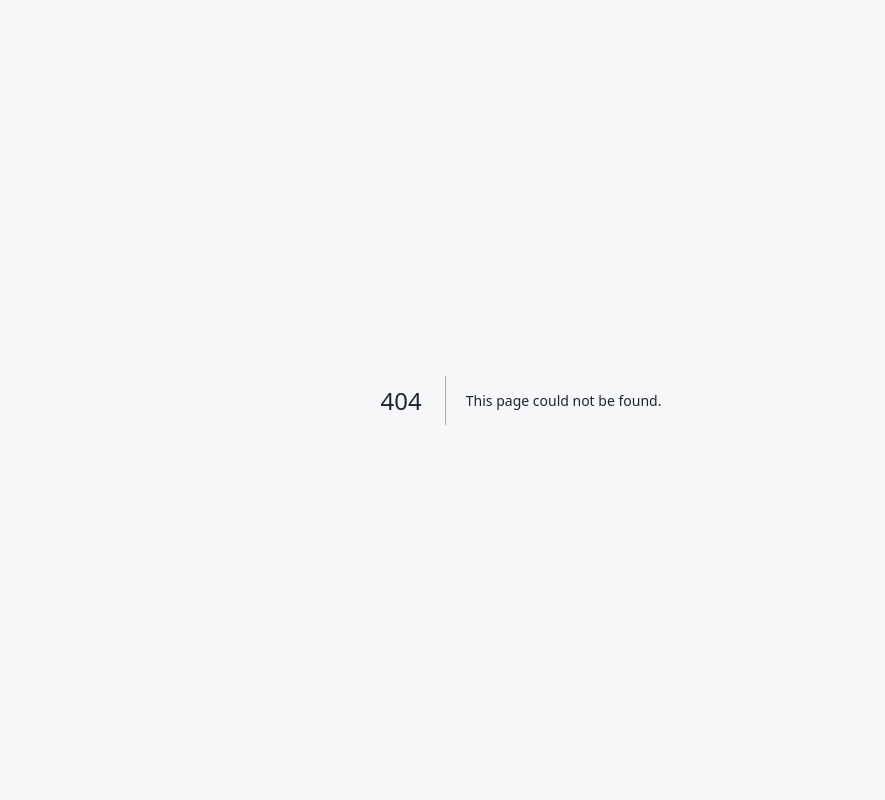
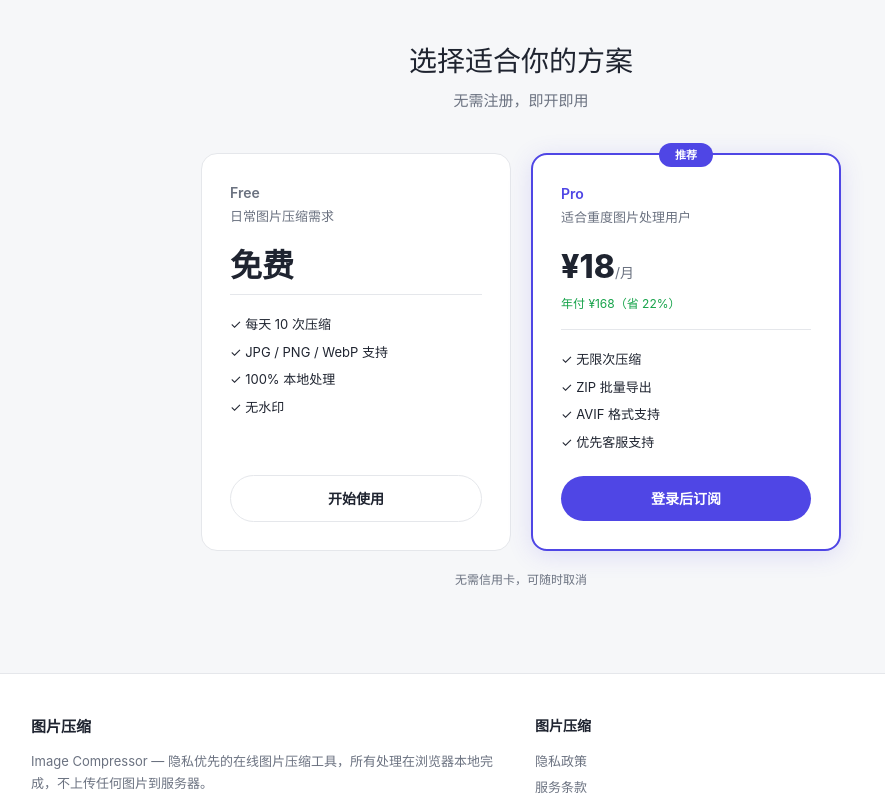
Before and after one commit to 863683348/image-compressor-saas, a Next.js app: page /pricing in a window 1280 px wide. Before the commit this address had no page. Shown: the top 800 px of the page, without its empty margins (119-1004 px from the left). Built offline with nearby package versions, Linux system fonts and the light colour scheme; no server answers.

Commit message:
Add src/app/pricing/page.tsx

```diff
--- /dev/null
+++ b/src/app/pricing/page.tsx
@@ -0,0 +1,115 @@
+"use client";
+
+import { useLang } from "@/components/lang-context";
+import { dict } from "@/lib/i18n";
+import { useSession, signIn } from "next-auth/react";
+
+const s = (lang: string, key: string): string => {
+  const d = dict[lang as "zh" | "en"] as Record<string, any>;
+  return d?.[key] ?? key;
+};
+
+export default function PricingPage() {
+  const { lang } = useLang();
+  const { data: session } = useSession();
+  const isZh = lang === "zh";
+
+  const plans = [
+    {
+      id: "free",
+      name: "pricingFree",
+      desc: "pricingFreeDesc",
+      price: "pricingFreePrice",
+      per: "pricingFreePer",
+      features: ["pricingFreeC1", "pricingFreeC2", "pricingFreeC3", "pricingFreeC4"],
+      cta: "pricingCta",
+      highlight: false,
+      color: "#6b7280",
+    },
+    {
+      id: "pro",
+      name: "pricingPro",
+      desc: "pricingProDesc",
+      price: "pricingProPrice",
+      per: "pricingProPer",
+      features: ["pricingProC1", "pricingProC2", "pricingProC3", "pricingProC4"],
+      cta: "pricingLogin",
+      highlight: true,
+      color: "#4f46e5",
+      yearly: "pricingYearly",
+    },
+  ];
+
+  return (
+    <div style={{ maxWidth: 980, margin: "0 auto", padding: "40px 18px 20px" }}>
+      <div style={{ textAlign: "center", marginBottom: 40 }}>
+        <h1 style={{ fontSize: 28, margin: "0 0 8px", color: "var(--text, #1f2430)" }}>{s(lang, "pricingTitle")}</h1>
+        <p style={{ color: "var(--muted, #6b7280)", fontSize: 15, margin: 0 }}>{s(lang, "pricingSub")}</p>
+      </div>
+
+      <div style={{ display: "grid", gridTemplateColumns: "repeat(auto-fit, minmax(280px, 1fr))", gap: 20, maxWidth: 640, margin: "0 auto" }}>
+        {plans.map((plan) => (
+          <div key={plan.id} style={{
+            background: "var(--panel, #fff)", borderRadius: 16,
+            border: plan.highlight ? "2px solid var(--primary, #4f46e5)" : "1px solid var(--border, #e5e7eb)",
+            padding: 28, display: "flex", flexDirection: "column",
+            position: "relative", boxShadow: plan.highlight ? "0 4px 24px rgba(79,70,229,.15)" : "none",
+          }}>
+            {plan.highlight && (
+              <div style={{
+                position: "absolute", top: -12, left: "50%", transform: "translateX(-50%)",
+                background: "var(--primary, #4f46e5)", color: "#fff",
+                padding: "4px 16px", borderRadius: 999, fontSize: 11, fontWeight: 700,
+              }}>
+                {isZh ? "推荐" : "Popular"}
+              </div>
+            )}
+            <div style={{ fontSize: 14, fontWeight: 600, color: plan.color, marginBottom: 4 }}>
+              {s(lang, plan.name)}
+            </div>
+            <div style={{ fontSize: 13, color: "var(--muted, #6b7280)", marginBottom: 16 }}>
+              {s(lang, plan.desc)}
+            </div>
+            <div style={{ fontSize: 32, fontWeight: 800, color: "var(--text, #1f2430)", marginBottom: 4 }}>
+              {s(lang, plan.price)}<span style={{ fontSize: 14, fontWeight: 400, color: "var(--muted, #6b7280)" }}>{s(lang, plan.per)}</span>
+            </div>
+            {plan.yearly && (
+              <div style={{ fontSize: 12, color: "var(--ok, #16a34a)", marginBottom: 16 }}>
+                {s(lang, plan.yearly)}
+              </div>
+            )}
+            <div style={{ borderTop: "1px solid var(--border, #e5e7eb)", paddingTop: 16, marginBottom: 20, flex: 1 }}>
+              {plan.features.map((f, i) => (
+                <div key={i} style={{ fontSize: 13, padding: "4px 0", color: "var(--text, #1f2430)" }}>
+                  {s(lang, f)}
+                </div>
+              ))}
+            </div>
+            <button onClick={() => {
+              if (plan.id === "pro") {
+                if (session) {
+                  // TODO: open PayPal
+                  alert(isZh ? "支付功能即将上线" : "Payment coming soon");
+                } else {
+                  signIn("google");
+                }
+              }
+            }} style={{
+              padding: "12px 0", borderRadius: 999, cursor: "pointer",
+              background: plan.highlight ? "var(--primary, #4f46e5)" : "var(--panel, #fff)",
+              color: plan.highlight ? "#fff" : "var(--text, #1f2430)",
+              fontWeight: 700, fontSize: 14, transition: ".15s",
+              border: plan.highlight ? "none" : "1px solid var(--border, #e5e7eb)",
+            }}>
+              {s(lang, plan.cta)}
+            </button>
+          </div>
+        ))}
+      </div>
+
+      <p style={{ textAlign: "center", color: "var(--muted, #6b7280)", fontSize: 12, marginTop: 20 }}>
+        {s(lang, "pricingNote")}
+      </p>
+    </div>
+  );
+}
```
